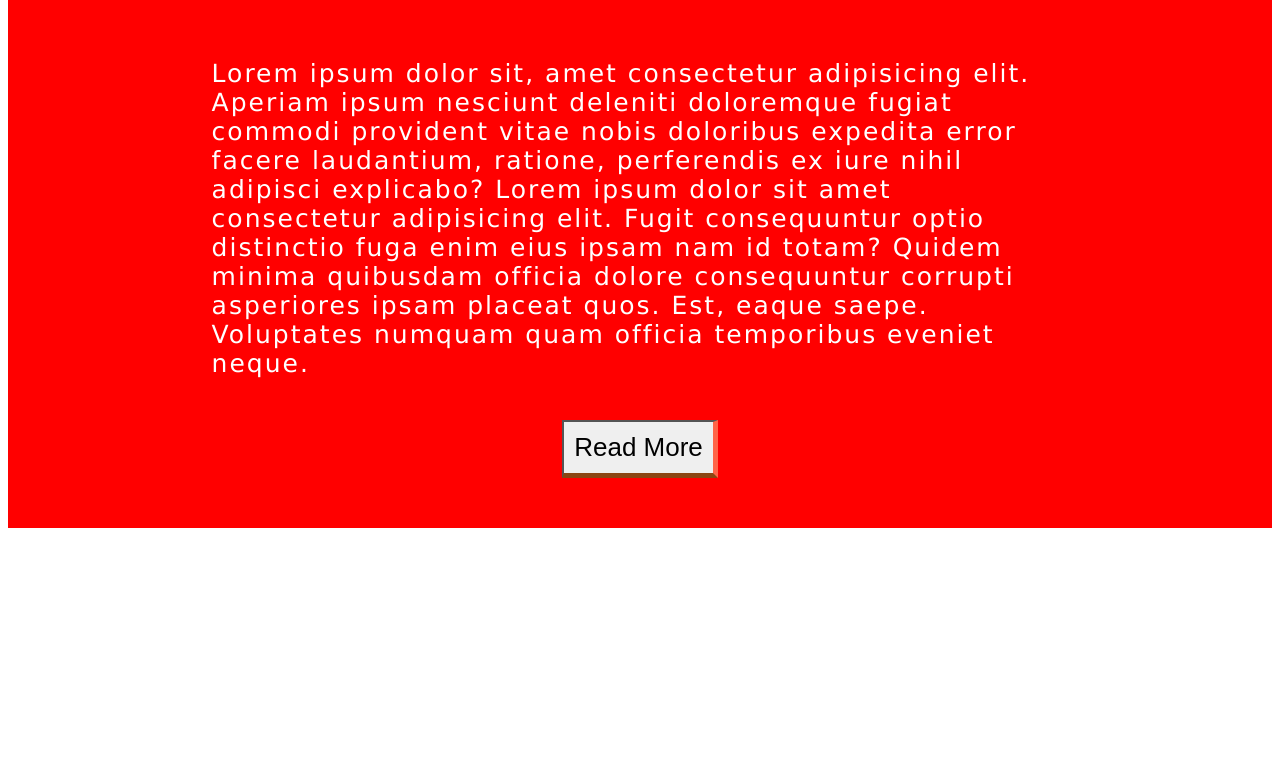
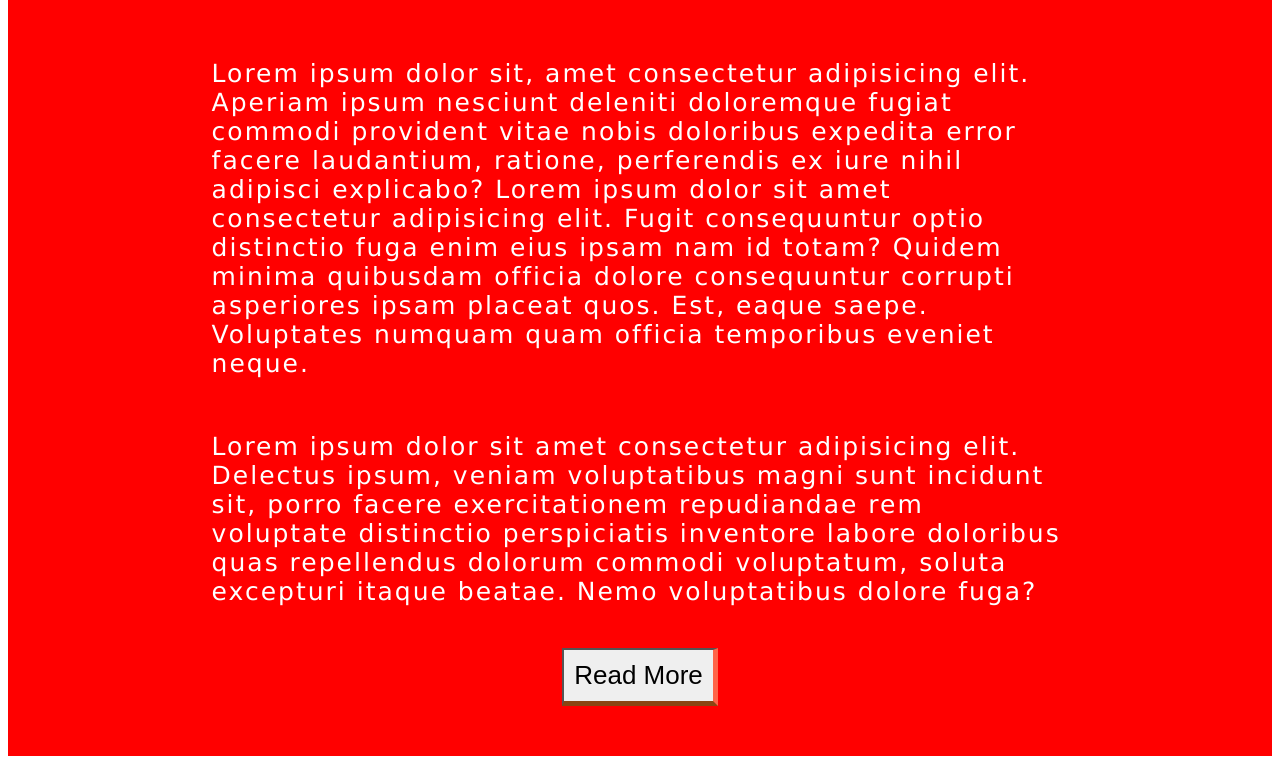
Before and after one commit to rajuAhmed90/my-simple-website, a plain HTML site: page index.html in a window 1280 px wide. Shown: the part 763-1527 px from the top of the page. Before the commit the page ends 1299 px from the top, so only its background shows below. Drawn offline with Linux system fonts and the light colour scheme.

Commit message:
added p content

```diff
--- a/index.html
+++ b/index.html
@@ -11,6 +11,8 @@
         <h1>My simple website</h1>
         <img src="images/gym.jpg" alt="">
         <p>Lorem ipsum dolor sit, amet consectetur adipisicing elit. Aperiam ipsum nesciunt deleniti doloremque fugiat commodi provident vitae nobis doloribus expedita error facere laudantium, ratione, perferendis ex iure nihil adipisci explicabo? Lorem ipsum dolor sit amet consectetur adipisicing elit. Fugit consequuntur optio distinctio fuga enim eius ipsam nam id totam? Quidem minima quibusdam officia dolore consequuntur corrupti asperiores ipsam placeat quos. Est, eaque saepe. Voluptates numquam quam officia temporibus eveniet neque.</p>
+
+        <p>Lorem ipsum dolor sit amet consectetur adipisicing elit. Delectus ipsum, veniam voluptatibus magni sunt incidunt sit, porro facere exercitationem repudiandae rem voluptate distinctio perspiciatis inventore labore doloribus quas repellendus dolorum commodi voluptatum, soluta excepturi itaque beatae. Nemo voluptatibus dolore fuga?</p>
         <button> Read More </button>
     </div>
 </body>
```
